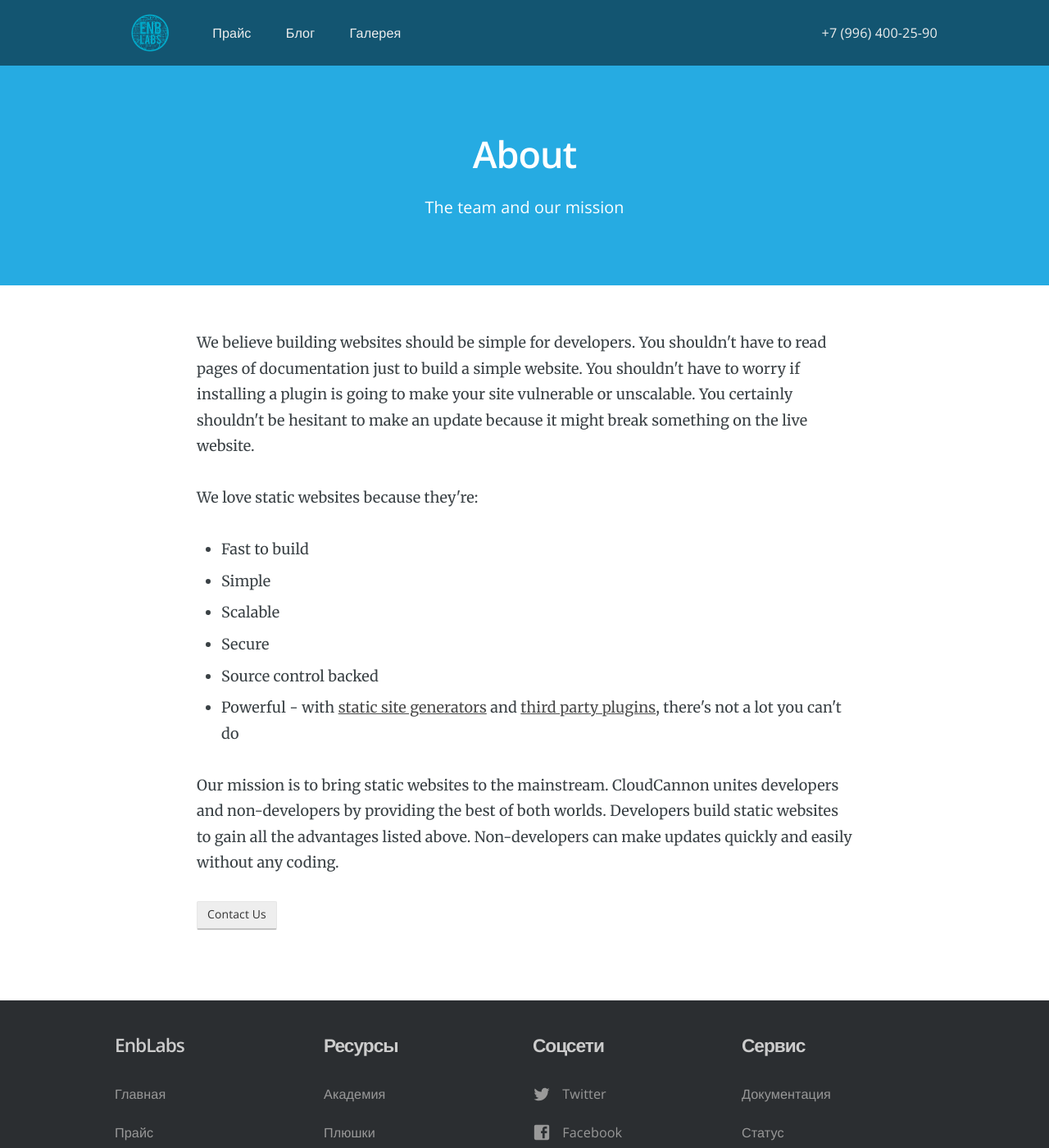
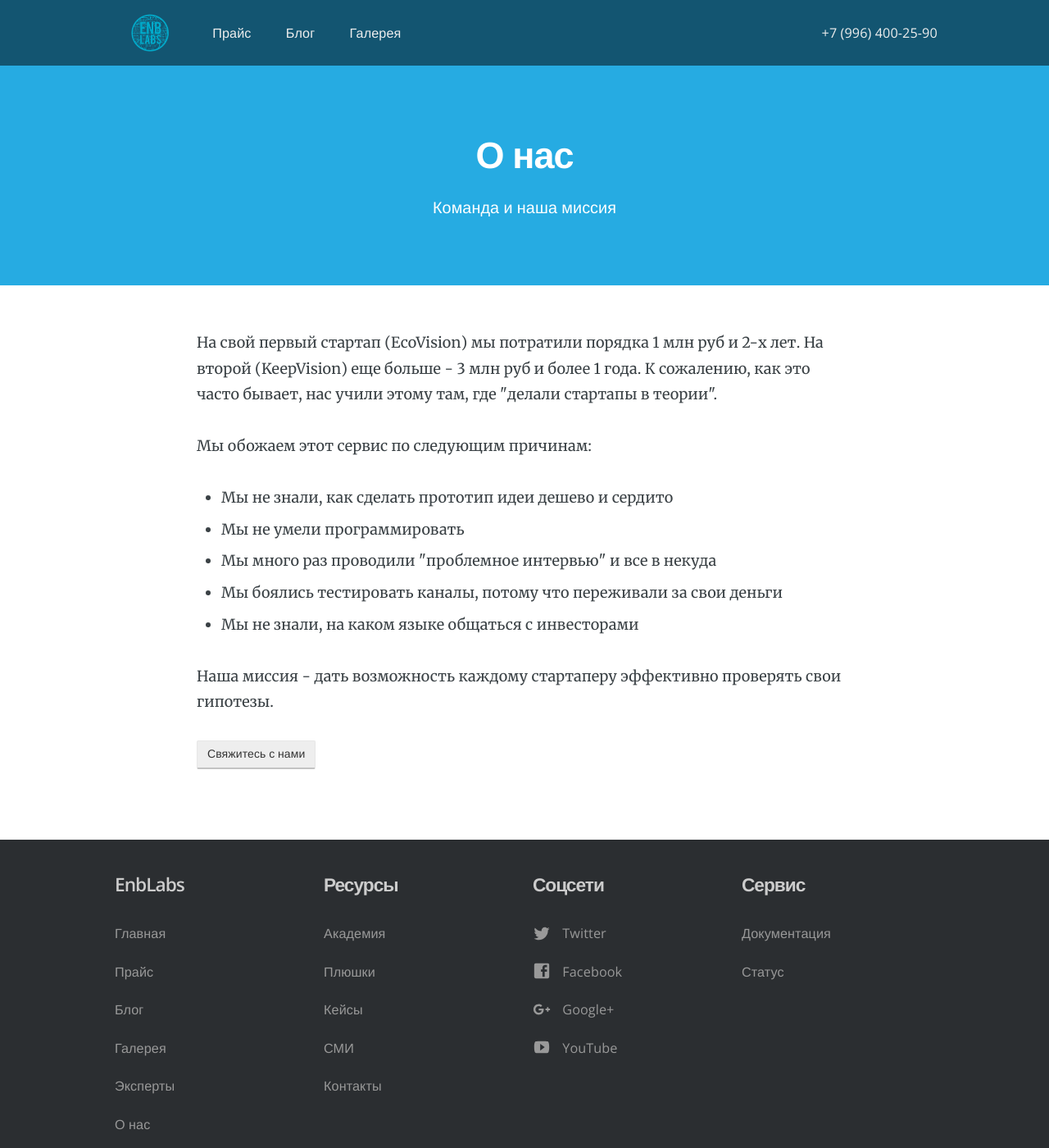
Before and after one commit to RakhimyanTim/enblabs.github.io, a Jekyll site: the page built from pages/about.html, in a window 1280 px wide and 1400 px high. Shown: the whole window at 82% size. Built offline with Jekyll 4.4.1, drawn with Linux system fonts in a browser that asks for light colours; nearby versions of some CDN libraries.

Commit message:
Update about.html

```diff
--- a/pages/about.html
+++ b/pages/about.html
@@ -1,31 +1,27 @@
 ---
 layout: default
-title: About
-header: About
-header_subtext: The team and our mission
+title: О нас
+header: О нас
+header_subtext: Команда и наша миссия
 permalink: /about/
 description: Discover the motivations behind creating CloudCannon. Meet the team developing and maintaining the Cloud CMS for Jekyll and static sites.
 ---
 <section>
 	<div class="container text-container">
 		<p>
-			We believe building websites should be simple for developers.
-			You shouldn't have to read pages of documentation just to build a simple website.
-			You shouldn't have to worry if installing a plugin is going to make your site vulnerable or unscalable.
-			You certainly shouldn't be hesitant to make an update because it might break something on the live website.
-		</p>
+			На свой первый стартап (EcoVision) мы потратили порядка 1 млн руб и 2-х лет.
+			На второй (KeepVision) еще больше - 3 млн руб и более 1 года. К сожалению, как это часто бывает, нас учили этому там, где "делали стартапы в теории".
 
-		<p>We love static websites because they're:</p>
+		<p>Мы обожаем этот сервис по следующим причинам:</p>
 		<ul>
-			<li>Fast to build</li>
-			<li>Simple</li>
-			<li>Scalable</li>
-			<li>Secure</li>
-			<li>Source control backed</li>
-			<li>Powerful - with <a target="_blank" href="http://jekyllrb.com">static site generators</a> and <a target="_blank" href="http://cloudcannon.com/tips/2014/12/12/the-ultimate-list-of-services-for-static-websites.html">third party plugins</a>, there's not a lot you can't do</li>
+			<li>Мы не знали, как сделать прототип идеи дешево и сердито</li>
+			<li>Мы не умели программировать</li>
+			<li>Мы много раз проводили "проблемное интервью" и все в некуда</li>
+			<li>Мы боялись тестировать каналы, потому что переживали за свои деньги</li>
+			<li>Мы не знали, на каком языке общаться с инвесторами</li>
 		</ul>
 
-		<p>Our mission is to bring static websites to the mainstream. CloudCannon unites developers and non-developers by providing the best of both worlds. Developers build static websites to gain all the advantages listed above. Non-developers can make updates quickly and easily without any coding.</p>
-		<p><a href="/contact/" class="btn">Contact Us</a></p>
+		<p>Наша миссия - дать возможность каждому стартаперу эффективно проверять свои гипотезы.</p>
+		<p><a href="/contact/" class="btn">Свяжитесь с нами</a></p>
 	</div>
 </section>
```
